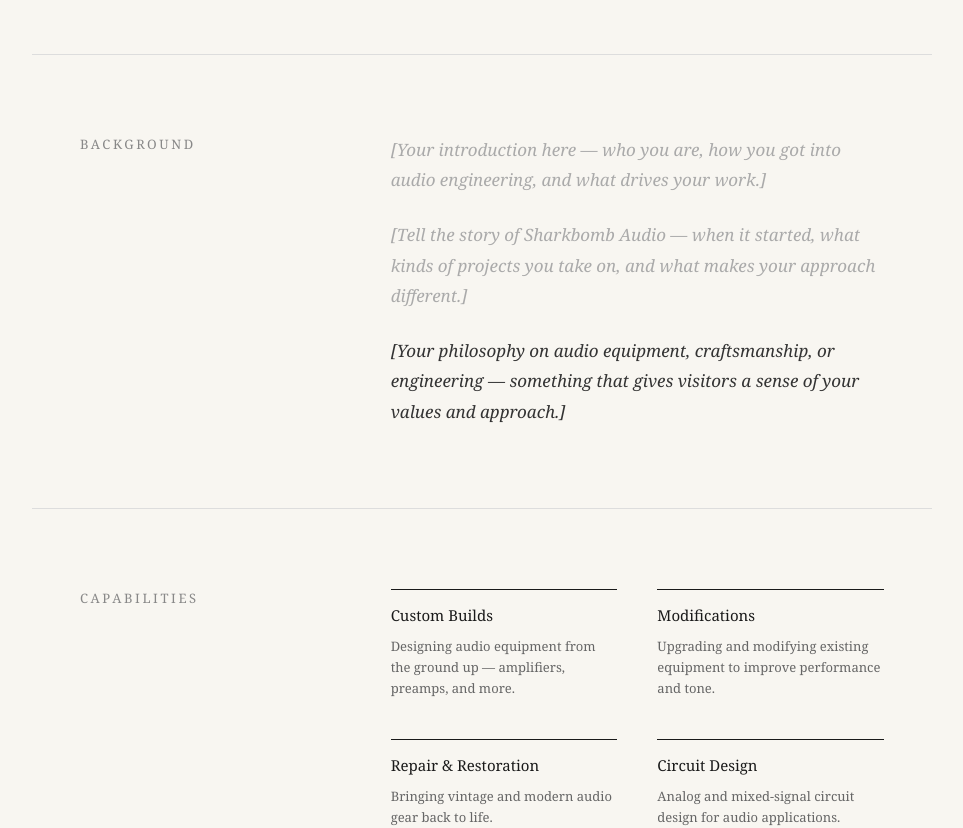
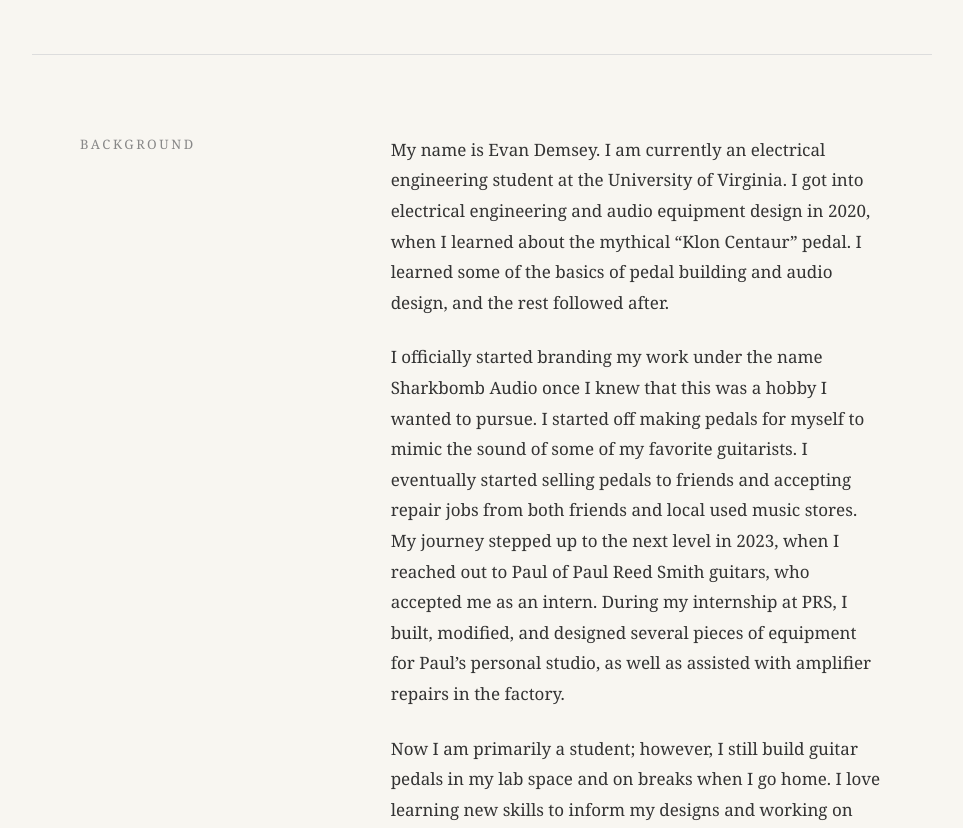
Before and after one commit to SharkbombEvan/portfolio-site, a Next.js app: page /about in a window 1280 px wide. Shown: the part 280-1108 px from the top of the page, without its empty margins (158-1121 px from the left). Built offline with nearby package versions, Linux system fonts and the light colour scheme.

Commit message:
description added to sitex

```diff
--- a/app/about/page.tsx
+++ b/app/about/page.tsx
@@ -56,16 +56,20 @@
           </div>
           <div>
             {/* REPLACE THIS PARAGRAPH WITH YOUR BIO */}
-            <p style={{ fontSize: 17, lineHeight: 1.8, color: "#aaa", marginBottom: 24, fontStyle: "italic" }}>
-              [Your introduction here — who you are, how you got into audio engineering, and what drives your work.]
+            <p style={{ fontSize: 17, lineHeight: 1.8, color: "#333", marginBottom: 24}}>
+              My name is Evan Demsey. I am currently an electrical engineering student at the University of Virginia. I got into electrical engineering and audio equipment design in 2020, when I learned about the mythical “Klon Centaur” pedal. I learned some of the basics of pedal building and audio design, and the rest followed after.
             </p>
             {/* REPLACE THIS PARAGRAPH WITH MORE OF YOUR STORY */}
-            <p style={{ fontSize: 17, lineHeight: 1.8, color: "#aaa", marginBottom: 24, fontStyle: "italic" }}>
-              [Tell the story of Sharkbomb Audio — when it started, what kinds of projects you take on, and what makes your approach different.]
+            <p style={{ fontSize: 17, lineHeight: 1.8, color: "#333", marginBottom: 24 }}>
+              I officially started branding my work under the name Sharkbomb Audio once I knew that this was a hobby I wanted to pursue. I started off making pedals for myself to mimic the sound of some of my favorite guitarists. I eventually started selling pedals to friends and accepting repair jobs from both friends and local used music stores.
+
+              My journey stepped up to the next level in 2023, when I reached out to Paul of Paul Reed Smith guitars, who accepted me as an intern. During my internship at PRS, I built, modified, and designed several pieces of equipment for Paul’s personal studio, as well as assisted with amplifier repairs in the factory.
             </p>
             {/* REPLACE THIS PARAGRAPH WITH YOUR PHILOSOPHY */}
-            <p style={{ fontSize: 17, lineHeight: 1.8, color: "#333", fontStyle: "italic" }}>
-              [Your philosophy on audio equipment, craftsmanship, or engineering — something that gives visitors a sense of your values and approach.]
+            <p style={{ fontSize: 17, lineHeight: 1.8, color: "#333"}}>
+              Now I am primarily a student; however, I still build guitar pedals in my lab space and on breaks when I go home. I love learning new skills to inform my designs and working on new projects.
+
+              I believe that a better understanding on what your pedal is doing internally allows you to better connect with your gear. If you ever have questions on how my gear works, feel free to reach out!
             </p>
           </div>
         </div>
@@ -81,7 +85,7 @@
           </div>
           <div style={{ display: "grid", gridTemplateColumns: "1fr 1fr", gap: 40 }}>
             {[
-              { title: "Custom Builds", desc: "Designing audio equipment from the ground up — amplifiers, preamps, and more." },
+              { title: "Custom Builds", desc: "Making your original equipment dreams come true! Building amplifiers, effects, and more from the ground up." },
               { title: "Modifications", desc: "Upgrading and modifying existing equipment to improve performance and tone." },
               { title: "Repair & Restoration", desc: "Bringing vintage and modern audio gear back to life." },
               { title: "Circuit Design", desc: "Analog and mixed-signal circuit design for audio applications." },
@@ -107,7 +111,7 @@
           </div>
           <div>
             <p style={{ fontSize: 15, lineHeight: 1.8, color: "#444", marginBottom: 32 }}>
-              Interested in a custom build, modification, or repair? Get in touch.
+              Interested in a custom build, modification, or repair? I'd love to chat! Get in touch.
             </p>
             <div style={{ display: "flex", flexDirection: "column", gap: 20 }}>
               <a
--- a/app/contact/page.tsx
+++ b/app/contact/page.tsx
@@ -105,21 +105,36 @@
                 </a>
               </div>
 
-              {/* Instagram placeholder — uncomment and add URL when ready:
+              {
               <div style={{ borderTop: "1px solid #ddd", paddingTop: 24 }}>
                 <p style={{ fontSize: 12, letterSpacing: "0.15em", textTransform: "uppercase", color: "#888", marginBottom: 12 }}>
                   Instagram
                 </p>
                 <a
-                  href="https://instagram.com/yourusername"
+                  href="https://instagram.com/SharkbombAudio"
                   target="_blank"
                   rel="noreferrer"
                   style={{ fontSize: 18, color: "#1a1a1a", textDecoration: "none", borderBottom: "1px solid #ccc", paddingBottom: 2 }}
                 >
-                  instagram.com/yourusername
+                  instagram.com/SharkbombAudio
                 </a>
               </div>
-              */}
+              }
+
+                            {/* REVERB */}
+              <div style={{ borderTop: "1px solid #ddd", paddingTop: 24 }}>
+                <p style={{ fontSize: 12, letterSpacing: "0.15em", textTransform: "uppercase", color: "#888", marginBottom: 12 }}>
+                  Reverb Shop
+                </p>
+                <a
+                  href="https://reverb.com/shop/evans-shop-698y"
+                  target="_blank"
+                  rel="noreferrer"
+                  style={{ fontSize: 18, color: "#1a1a1a", textDecoration: "none", borderBottom: "1px solid #ccc", paddingBottom: 2 }}
+                >
+                  https://reverb.com/shop/evans-shop-698
+                </a>
+              </div>
 
             </div>
           </div>
```
